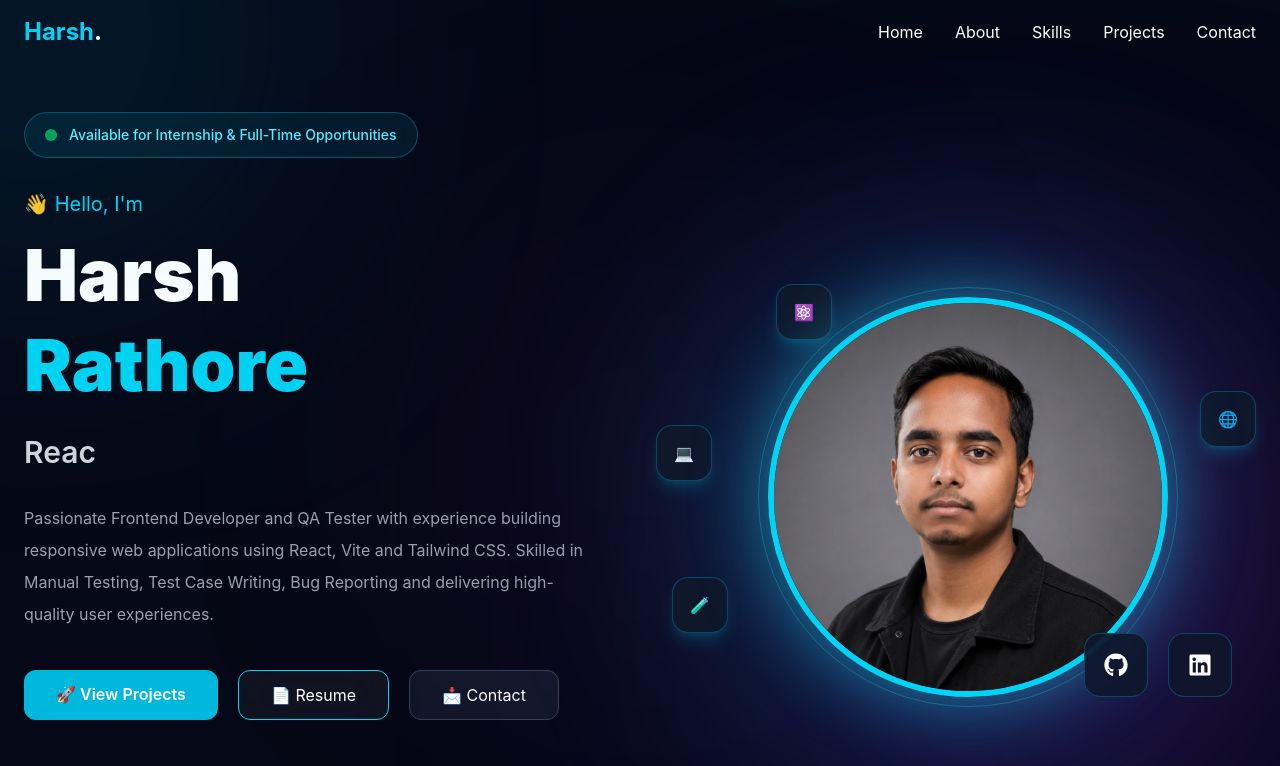
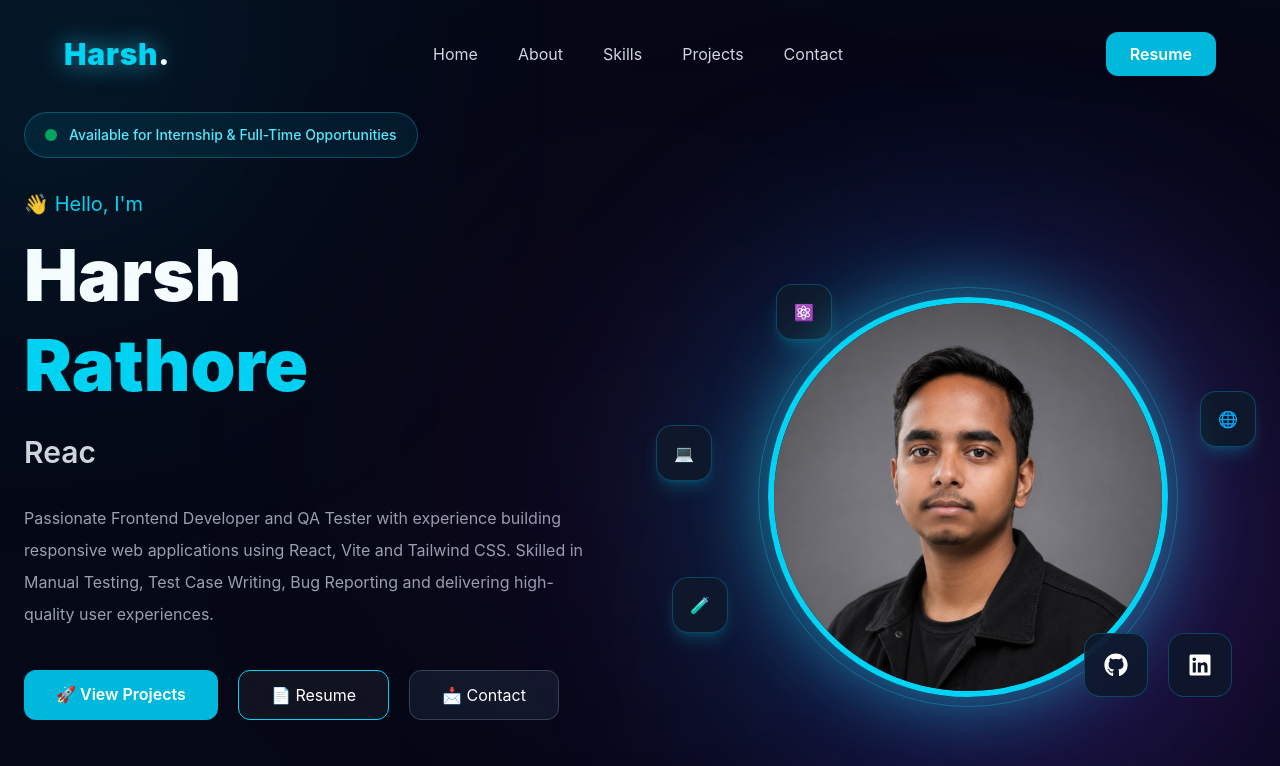
Before and after one commit to Rathore95688/portfolio-website, a React (Vite) app: page / in a window 1280 px wide. Shown: the top 766 px of the page. Built offline with nearby package versions, Linux system fonts and the light colour scheme.

Commit message:
navbar change

```diff
--- a/src/components/Navbar.jsx
+++ b/src/components/Navbar.jsx
@@ -1,4 +1,5 @@
 import { useEffect, useState } from "react";
+import resume from "../assets/resume.pdf";
 
 const Navbar = () => {
   const [scrolled, setScrolled] = useState(false);
@@ -24,59 +25,86 @@ const Navbar = () => {
 
   return (
     <nav
-      className={`fixed top-0 left-0 w-full z-50 transition-all duration-300 ${
+      className={`fixed top-4 left-1/2 -translate-x-1/2 z-50 w-[95%] max-w-7xl rounded-2xl transition-all duration-500 ${
         scrolled
-          ? "bg-slate-900/80 backdrop-blur-lg shadow-lg"
+          ? "bg-slate-900/70 backdrop-blur-2xl border border-cyan-500/20 shadow-[0_0_35px_rgba(34,211,238,.15)]"
           : "bg-transparent"
       }`}
     >
-      <div className="max-w-7xl mx-auto px-6 py-4 flex justify-between items-center">
+      <div className="px-8 py-4 flex items-center justify-between">
         {/* Logo */}
         <a
           href="#home"
-          className="text-2xl font-bold text-cyan-400 cursor-pointer"
+          className="text-3xl font-black tracking-wide hover:scale-105 transition-all duration-300"
         >
-          Harsh<span className="text-white">.</span>
+          <span className="text-cyan-400 drop-shadow-[0_0_12px_rgba(34,211,238,.7)]">
+            Harsh
+          </span>
+          <span className="text-white">.</span>
         </a>
 
         {/* Desktop Menu */}
-        <ul className="hidden md:flex items-center gap-8">
+        <ul className="hidden md:flex items-center gap-10">
           {navLinks.map((link) => (
             <li key={link.name}>
               <a
                 href={link.href}
-                className="relative text-white hover:text-cyan-400 transition duration-300 after:absolute after:left-0 after:-bottom-1 after:h-[2px] after:w-0 after:bg-cyan-400 after:transition-all after:duration-300 hover:after:w-full"
+                className="group relative text-gray-300 hover:text-cyan-400 transition duration-300"
               >
                 {link.name}
+
+                <span className="absolute left-1/2 -bottom-2 h-[2px] w-0 -translate-x-1/2 bg-cyan-400 transition-all duration-300 group-hover:w-full"></span>
               </a>
             </li>
           ))}
         </ul>
 
-        {/* Mobile Menu Button */}
-        <button
-          className="md:hidden text-3xl text-white"
-          onClick={() => setMenuOpen(!menuOpen)}
-        >
-          {menuOpen ? "✕" : "☰"}
-        </button>
+        {/* Right Side */}
+        <div className="flex items-center gap-4">
+          {/* Resume Button */}
+          <a
+            href={resume}
+            download
+            className="hidden md:flex items-center px-6 py-2.5 rounded-xl bg-cyan-500 font-semibold text-white hover:scale-105 hover:bg-cyan-400 hover:text-black hover:shadow-[0_0_30px_rgba(34,211,238,.5)] transition-all duration-300"
+          >
+            Resume
+          </a>
+
+          {/* Mobile Button */}
+          <button
+            onClick={() => setMenuOpen(!menuOpen)}
+            className="md:hidden text-3xl text-cyan-400 hover:rotate-90 transition-all duration-300"
+          >
+            {menuOpen ? "✕" : "☰"}
+          </button>
+        </div>
       </div>
 
       {/* Mobile Menu */}
       {menuOpen && (
-        <div className="md:hidden bg-slate-900/95 backdrop-blur-lg border-t border-slate-700">
-          <ul className="flex flex-col py-4">
+        <div className="md:hidden mx-4 mb-4 rounded-2xl bg-slate-900/95 backdrop-blur-2xl border border-cyan-500/20 overflow-hidden">
+          <ul className="flex flex-col py-2">
             {navLinks.map((link) => (
               <li key={link.name}>
                 <a
                   href={link.href}
                   onClick={() => setMenuOpen(false)}
-                  className="block px-6 py-3 text-white hover:bg-cyan-500 hover:text-white transition duration-300"
+                  className="block px-6 py-4 text-gray-300 hover:bg-cyan-500/10 hover:text-cyan-400 transition-all duration-300"
                 >
                   {link.name}
                 </a>
               </li>
             ))}
+
+            <li className="px-6 py-4">
+              <a
+                href={resume}
+                download
+                className="block text-center rounded-xl bg-cyan-500 py-3 font-semibold text-white hover:bg-cyan-400 hover:text-black transition-all duration-300"
+              >
+                Download Resume
+              </a>
+            </li>
           </ul>
         </div>
       )}
```
